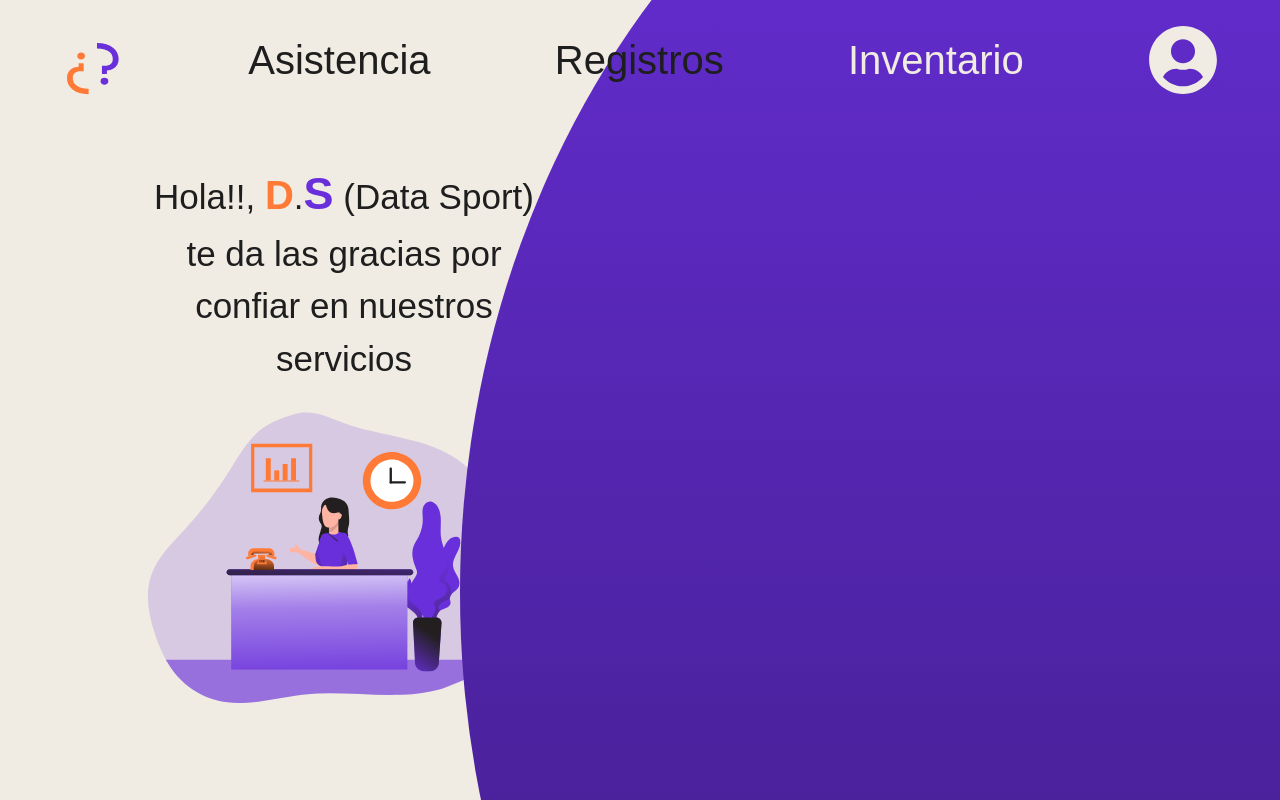
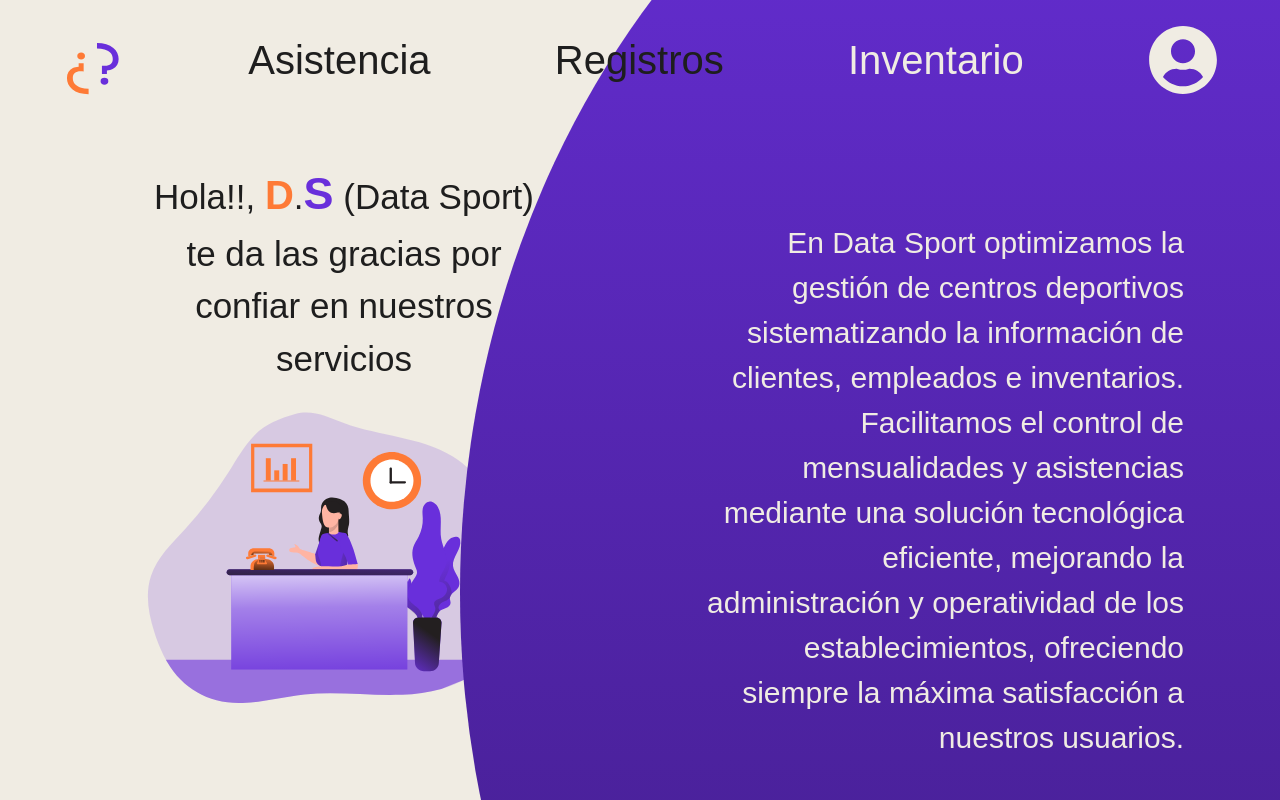
Before and after one commit to SergioChica/D.S-VIEWs, a React (Vite) app: page / in a window 1280 px wide. Built offline with nearby package versions, Linux system fonts and the light colour scheme; a web font is replaced by a local one.

Commit message:
text home

```diff
--- a/src/components/Modals/ModalCreate/ModalCreate.jsx
+++ b/src/components/Modals/ModalCreate/ModalCreate.jsx
@@ -1,5 +1,4 @@
 import React from 'react'
-// import { IoClose } from "react-icons/io5"
 import { IoCloseOutline } from "react-icons/io5";
 
 export const ModalCreate = ({ text, closeIcon, closeButton, visibility }) => {
--- a/src/components/Pages/Asistence/Asistence.jsx
+++ b/src/components/Pages/Asistence/Asistence.jsx
@@ -1,5 +1,5 @@
 import React from 'react'
-import { Perfilcontenedor } from '../../shared/InputForms/InputForms';
+import { Perfilcontenedor } from '../../Shared/InputForms/InputForms';
 import { useLocation } from 'wouter'
 import { IoMdArrowRoundBack } from "react-icons/io";
 
--- a/src/components/Pages/Home/Home.jsx
+++ b/src/components/Pages/Home/Home.jsx
@@ -186,12 +186,10 @@ export const Home = () => {
 </defs>
 </svg>
 </div>
+<div className='fixed z-1 top-[-320px] right-[-780px] w-[1600px] h-[1825px] rounded-[50%] bg-gradient-to-t from-[#381975]  to-[#692FDB] '>
+</div>
 
-
-<div className='fixed z-1 top-[-320px] right-[-780px] w-[1600px] h-[1825px] rounded-[50%] bg-gradient-to-t from-[#381975]  to-[#692FDB] '></div>
-
-
-
+<p className='text-[30px] text-[#F0ECE3] fixed right-[6rem] bottom-[2.5rem] w-[30rem] text-end'>En Data Sport optimizamos la gestión de centros deportivos sistematizando la información de clientes, empleados e inventarios. Facilitamos el control de mensualidades y asistencias mediante una solución tecnológica eficiente, mejorando la administración y operatividad de los establecimientos, ofreciendo siempre la máxima satisfacción a nuestros usuarios.</p>
 
   </>
   )
--- a/src/components/Pages/Login/Loginadmin.jsx
+++ b/src/components/Pages/Login/Loginadmin.jsx
@@ -1,5 +1,5 @@
 import React from 'react'
-import { Formslogadmin } from '../../shared/Forms/Forms'
+import { Formslogadmin } from '../../Shared/Forms/Forms'
 import { useLocation } from 'wouter'
 
 
--- a/src/components/Pages/Login/Loginempleados.jsx
+++ b/src/components/Pages/Login/Loginempleados.jsx
@@ -1,4 +1,4 @@
-import { Formslogempleado } from '../../shared/Forms/Forms'
+import { Formslogempleado } from '../../Shared/Forms/Forms'
 import { useLocation } from 'wouter'
 
 
--- a/src/components/Pages/Register/Register.jsx
+++ b/src/components/Pages/Register/Register.jsx
@@ -1,5 +1,5 @@
 import React, { useContext } from 'react'
-import { Formsreg } from '../../shared/Forms/Forms'
+import { Formsreg } from '../../Shared/Forms/Forms'
 import { Modalverificate } from '../../Modals/registerverificate/modalverificate'
 import { StateContext } from '../../Context/Context'
 import { FaRegCheckCircle } from 'react-icons/fa'
--- a/src/components/Pages/Registerlist/Registerlist.jsx
+++ b/src/components/Pages/Registerlist/Registerlist.jsx
@@ -1,6 +1,6 @@
 import React from 'react'
-import { Buttonfilter } from '../../shared/Button/Buttons'
-import { Perfilcontenedor } from '../../shared/InputForms/InputForms';
+import { Buttonfilter } from '../../Shared/Button/Buttons'
+import { Perfilcontenedor } from '../../Shared/InputForms/InputForms';
 import { useLocation } from 'wouter'
 import { IoMdArrowRoundBack } from "react-icons/io";
 
--- a/src/components/Pages/create/CreateUsers/CreateUsers.jsx
+++ b/src/components/Pages/create/CreateUsers/CreateUsers.jsx
@@ -1,5 +1,5 @@
 import React, {useContext} from 'react'
-import { FormsUsers } from '../../../shared/Forms/Forms'
+import { FormsUsers } from '../../../Shared/Forms/Forms'
 import { ModalCreate } from '../../../Modals/ModalCreate/ModalCreate'
 import { StateContext } from '../../../Context/Context'
 import { FaRegCheckCircle } from 'react-icons/fa'
```
Also changed, not shown: src/components/Modals/registerverificate/modalverificate.jsx (+0 -24 lines).
